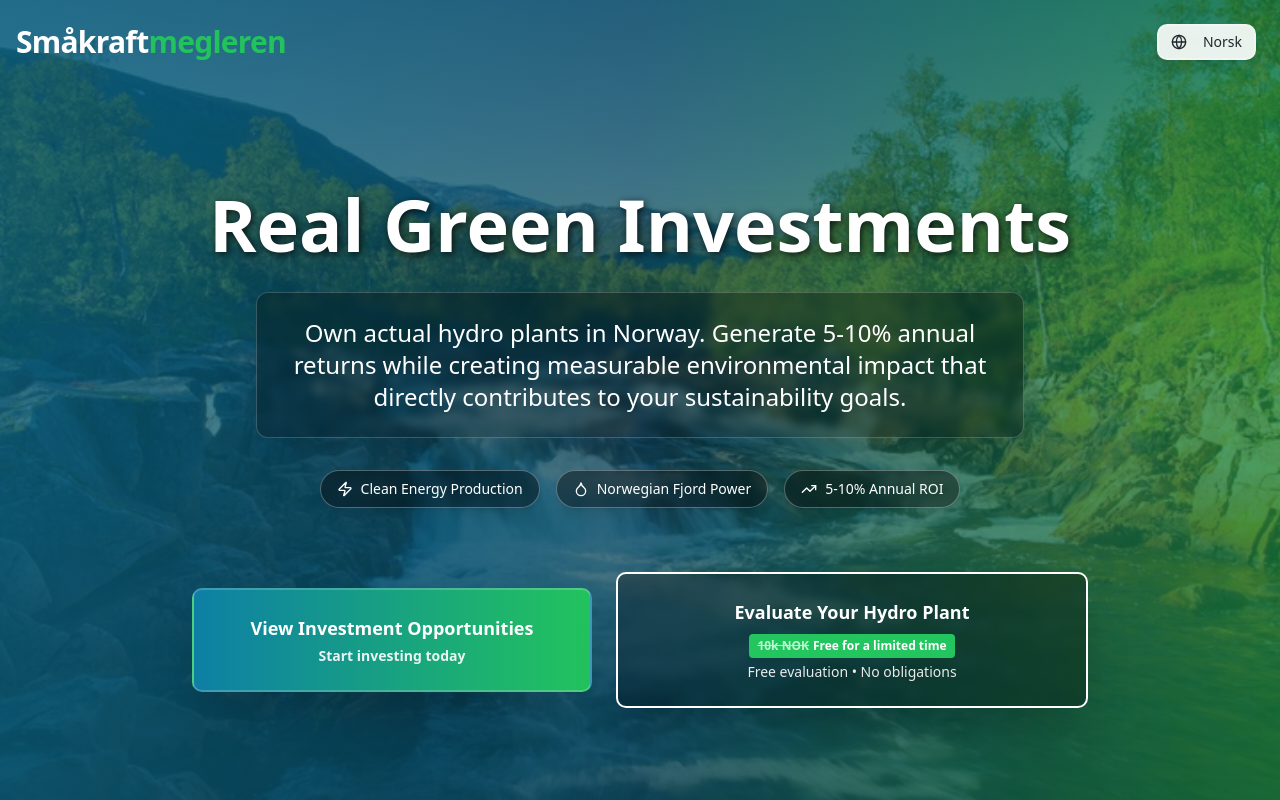
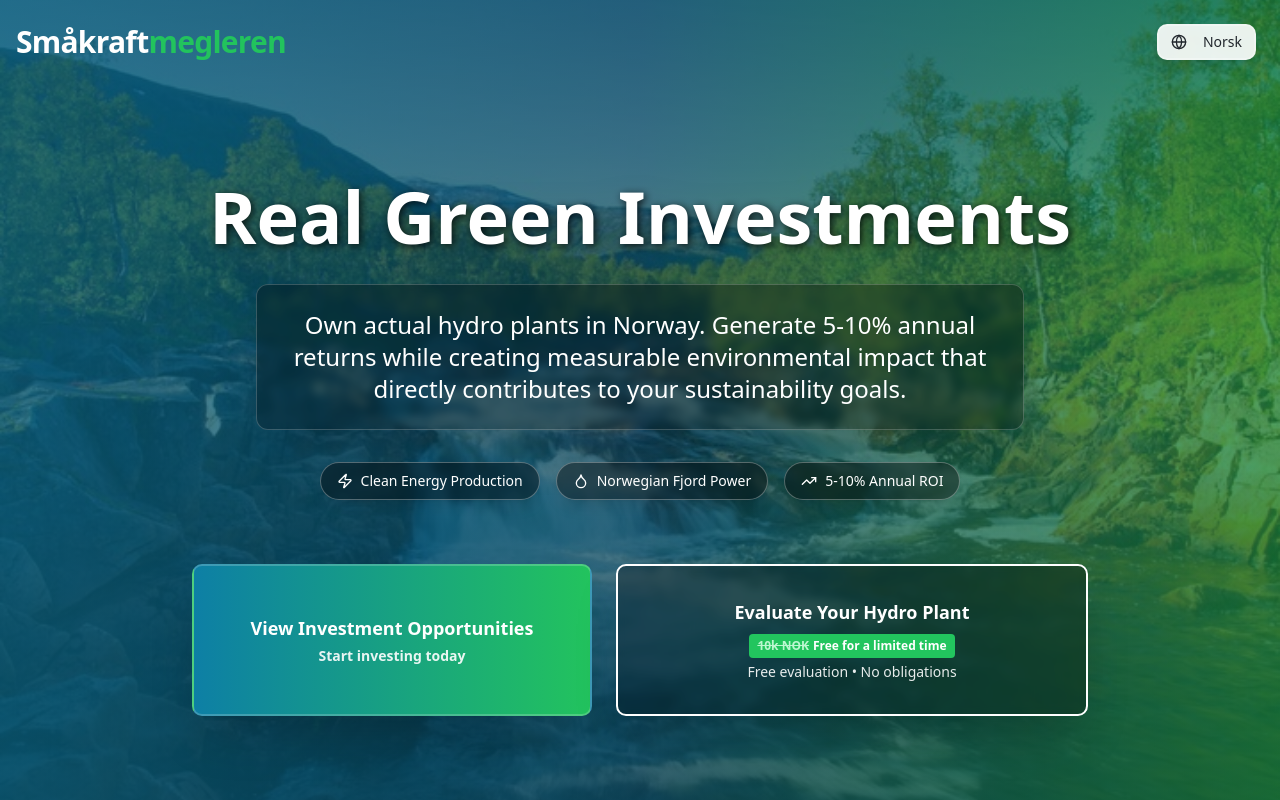
Before and after one commit to rastumbenjamin-gif/smakraftmegleren, a React (Vite) app: page / in a window 1280 px wide. Shown: the top 800 px of the page. Built offline with nearby package versions, Linux system fonts and the light colour scheme.

Commit message:
Make hero section boxes equal size

```diff
--- a/src/components/HeroSection.tsx
+++ b/src/components/HeroSection.tsx
@@ -47,14 +47,14 @@ export const HeroSection = () => {
             </div>
           </div>
 
-          <div className="flex flex-col sm:flex-row gap-6 justify-center items-center pt-8 animate-fade-in [animation-delay:1000ms] max-w-5xl mx-auto">
+          <div className="flex flex-col sm:flex-row gap-6 justify-center items-stretch pt-8 animate-fade-in [animation-delay:1000ms] max-w-5xl mx-auto">
             <Button
               variant="invest"
               size="lg"
-              className="w-full sm:w-auto sm:min-w-[300px] lg:min-w-[400px] text-base sm:text-lg px-4 sm:px-6 py-4 sm:py-6 h-auto bg-gradient-to-r from-hydro-blue to-hydro-green hover:opacity-90 shadow-2xl border-2 border-white/20"
+              className="w-full sm:w-auto sm:min-w-[300px] lg:min-w-[400px] text-base sm:text-lg px-4 sm:px-6 py-6 sm:py-8 h-auto min-h-[120px] bg-gradient-to-r from-hydro-blue to-hydro-green hover:opacity-90 shadow-2xl border-2 border-white/20"
               onClick={() => document.getElementById('investment-opportunities')?.scrollIntoView({ behavior: 'smooth' })}
             >
-              <div className="flex flex-col items-center text-center">
+              <div className="flex flex-col items-center justify-center text-center h-full">
                 <span className="font-bold text-white">{t('hero.cta1')}</span>
                 <span className="text-sm opacity-90 mt-1 text-white">{t('hero.cta1.subtitle')}</span>
               </div>
@@ -63,9 +63,9 @@ export const HeroSection = () => {
               <Button
                 variant="outline"
                 size="lg"
-                className="w-full sm:w-auto sm:min-w-[300px] lg:min-w-[400px] text-base sm:text-lg px-4 sm:px-6 py-4 sm:py-6 h-auto bg-black/30 backdrop-blur-sm text-white border-2 border-white hover:bg-white hover:text-primary shadow-2xl"
+                className="w-full sm:w-auto sm:min-w-[300px] lg:min-w-[400px] text-base sm:text-lg px-4 sm:px-6 py-6 sm:py-8 h-auto min-h-[120px] bg-black/30 backdrop-blur-sm text-white border-2 border-white hover:bg-white hover:text-primary shadow-2xl"
               >
-                <div className="flex flex-col items-center text-center w-full">
+                <div className="flex flex-col items-center justify-center text-center w-full h-full">
                   <div className="flex flex-wrap items-center justify-center gap-2 mb-1">
                     <span className="font-bold whitespace-nowrap">{t('hero.cta2')}</span>
                     <div className="flex items-center gap-1 bg-green-500 px-2 py-1 rounded text-xs font-bold text-white whitespace-nowrap">
```
